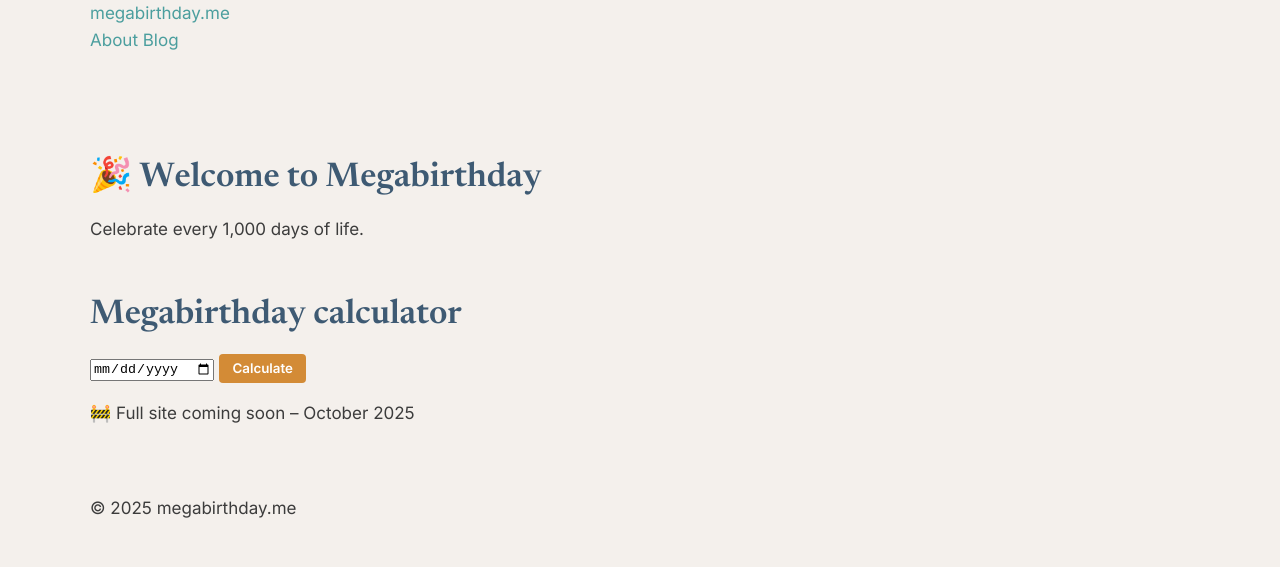
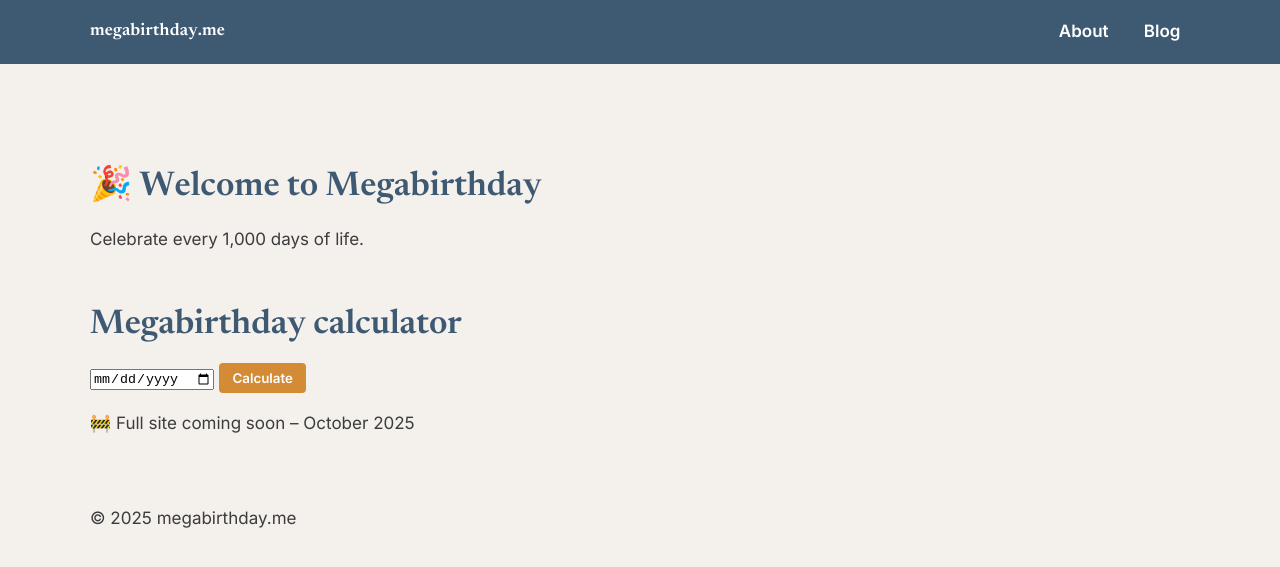
Before and after one commit to Vazool/megabirthday, a Jekyll site: the page built from index.html, in a window 1280 px wide. Shown: the top 567 px of the page. Built offline with Jekyll 4.4.1, drawn with Linux system fonts in a browser that asks for light colours.

Commit message:
Update main.css
Add nav bar content (sticky/unsticky toggle included)

```diff
--- a/assets/css/main.css
+++ b/assets/css/main.css
@@ -34,6 +34,62 @@ html {
 main{
   padding-block: clamp(2rem, 4vw, 4rem);
 }
+
+/* NAV SECTION STARTS*/
+
+/* Header bar */
+.site-header{
+  background: var(--smoky-navy);
+  color: #fff;
+  /* make unsticky by commenting next TWO lines */
+  position: sticky;
+     top: 0;
+  z-index: 100;
+}
+
+/* Inner layout */
+.header-inner{
+  display: grid;
+  grid-template-columns: 1fr auto;
+  align-items: center;
+  padding-block: .8rem;
+}
+
+/* Logo */
+.logo{
+  font-family: var(--font-head);
+  font-weight: 700;
+  letter-spacing: .2px;
+  color: #fff;
+  text-decoration: none;
+}
+.logo:hover{ opacity: .9; }
+
+/* Nav */
+.site-nav{ display: flex; gap: 1rem; }
+.site-nav a{
+  color: #fff;
+  text-decoration: none;
+  font-weight: 600;
+  padding: .35rem .6rem;
+  border-radius: 10px;
+}
+.site-nav a:hover,
+.site-nav a:focus-visible{
+  background: rgba(255,255,255,.14);
+  outline: none;
+}
+.site-nav a.is-active{
+  background: rgba(255,255,255,.22);
+}
+
+/* Small screens – stack neatly */
+@media (max-width: 640px){
+  .header-inner{ grid-template-columns: 1fr; row-gap: .6rem; }
+  .site-nav{ gap: .5rem; }
+}
+
+/*NAV SECTION ENDS*/
 
 body {
   font-family: var(--font-body);
```
